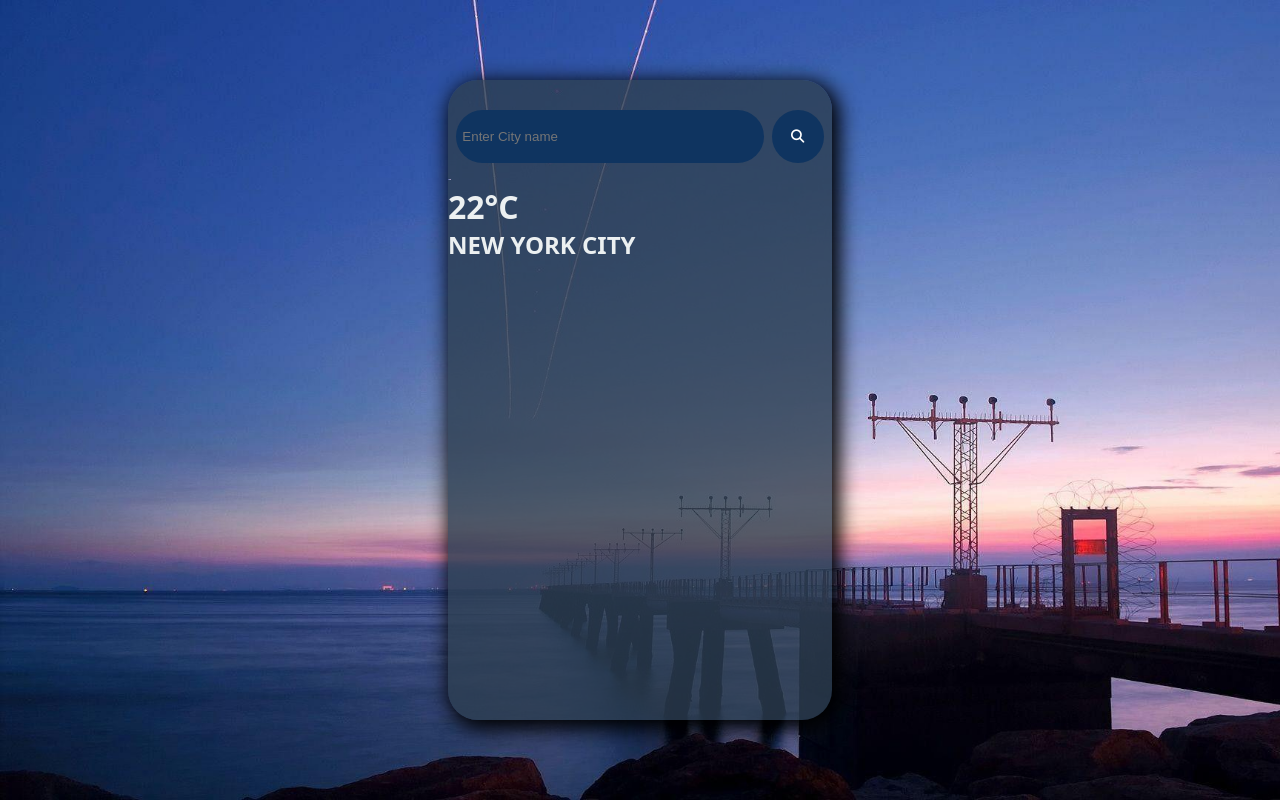
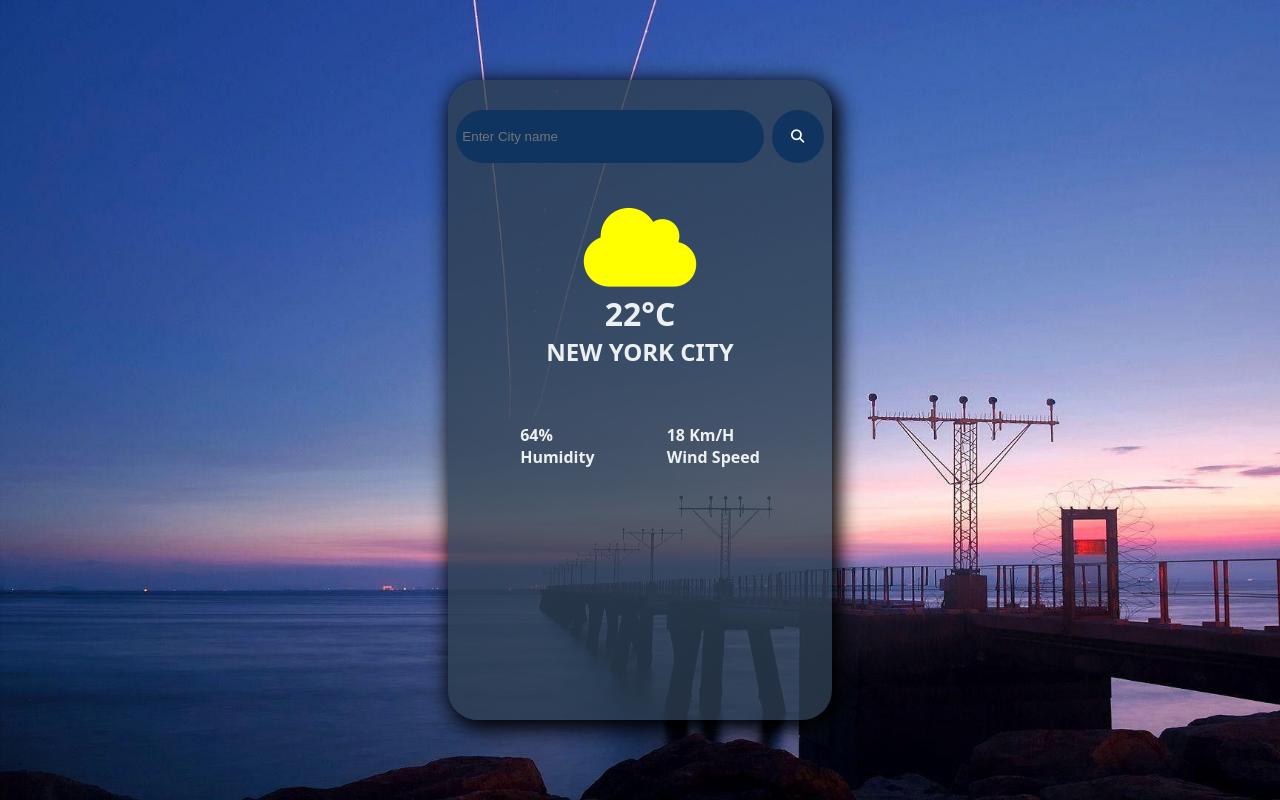
Before and after one commit to Gautamsharma427/Weather-App, a plain HTML site: page index.html in a window 1280 px wide. Drawn offline with Linux system fonts and the light colour scheme.

Commit message:
Front End Complete API Integration Left

```diff
--- a/index.html
+++ b/index.html
@@ -16,9 +16,19 @@
             </button>
         </div>
         <div class="weather">
-            <img src="./bg.jpg" style="width: 3px;" alt="weather icon">
+            <i class="fas fa-cloud" style="font-size: 90px; color:yellow"></i>
             <h1>22&deg;C</h1>
             <h2>NEW YORK CITY</h2>
+            <div class="moredata">
+               <div class="Humidity">
+                <p>64%</p>
+                <p>Humidity</p>
+                </div>
+                <div class="windspeed">
+                    <p>18 Km/H</p>
+                    <p>Wind Speed</p>
+                </div>
+            </div>
         </div>
     </div>
     <script src="index.js"></script>
--- a/index.js
+++ b/index.js
@@ -0,0 +1,7 @@
+{/* <i class="fas fa-sun"></i>  <!-- Sunny -->
+<i class="fas fa-cloud"></i>  <!-- Cloudy -->
+<i class="fas fa-cloud-showers-heavy"></i>  <!-- Rainy -->
+<i class="fas fa-bolt"></i>  <!-- Thunderstorm -->
+<i class="fas fa-snowflake"></i>  <!-- Snowy -->
+<i class="fas fa-smog"></i>  <!-- Foggy -->
+ */}
--- a/style.css
+++ b/style.css
@@ -14,6 +14,10 @@ body{
     display: flex;
     align-items: center;
     justify-content: center;
+}
+p,h1,h2{
+    font-weight: bold;
+    color:#ECF0F1;
 }
 .card{
     height: 80vh;
@@ -50,3 +54,18 @@ body{
     background-color: #FF6F61 ;
     transform:scale(1.1);
 }
+.weather{
+    display: flex;
+    align-items: center;
+    flex-direction: column;
+    justify-content: center;
+    margin-top: 10%;
+}
+.moredata{
+    display: flex;
+    align-items: center;
+    justify-content: space-evenly;
+    width: 100%;
+    height:50%;
+    margin-top: 7vh;
+}
```
